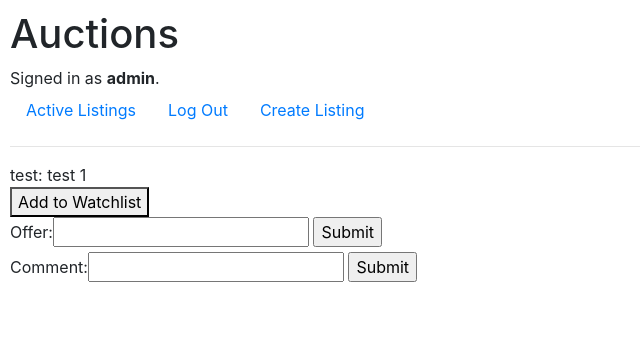
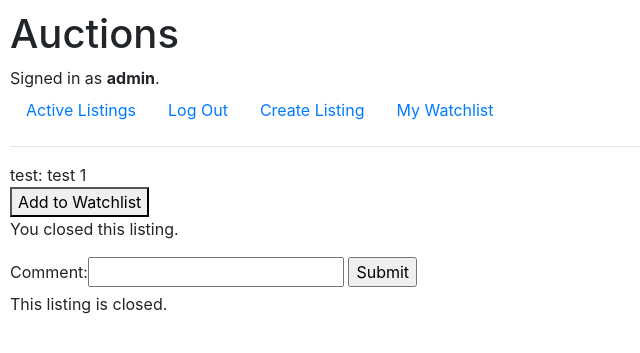
Before and after one commit to chriskccho/ecommerce-auction-website, a Django app: page /listing/19 in a window 1280 px wide. Shown: the top 353 px of the page, without its empty margins (0-640 px from the left). Run offline with Django 3.2, Linux system fonts and the light colour scheme; a user stored in the database is signed in; data comes from the database, SQL or seed files in the repository; both versions use the stored data as it was after the commit; data that the repository does not hold is empty; some libraries are stand-ins or nearby versions.

Commit message:
added closing auction functionality and for user to access their watchlist

```diff
--- a/auctions/templates/auctions/layout.html
+++ b/auctions/templates/auctions/layout.html
@@ -28,6 +28,10 @@
                 <li>
                     <a class="nav-link" href="{% url 'createlisting' %}">Create Listing</a>
                 </li>
+                <!--Watchlist-->
+                <li>
+                    <a class="nav-link" href="{% url 'watchlist' %}">My Watchlist</a>
+                </li>
             {% else %}
                 <li class="nav-item">
                     <a class="nav-link" href="{% url 'login' %}">Log In</a>
--- a/auctions/templates/auctions/listing.html
+++ b/auctions/templates/auctions/listing.html
@@ -4,29 +4,53 @@
     {{listing}}
 
         {% if user.is_authenticated %}
+            <!--Watchlist-->
             <form action="{% url 'addtowatch' listing.id %}" method="POST">
                 {% csrf_token %}
                 <button type="submit" name="watchlist">{{value}} Watchlist</button>
             </form>
+
+            <!--if the signed in user does not own this listing and is active-->
+            {% if listing.user_id != user and listing.isitactive == True %}
             <form action = "{% url 'bid' listing.id %}" method="POST">
                 {% csrf_token %}
                 {{bidform}}
                 <input type="submit">
             </form>
-
                 {% if messages %}
                     {% for message in messages %}
+                        {% if 'bid' in message.tags %}
                             <div id="message">{{ message }}</div>
+                        {% endif %}
                     {% endfor %}
                 {% endif %}
+            <!--if the signed in user does own this listing and is active-->
+            {% elif listing.user_id == user and listing.isitactive == True %}
+                <form action = "{% url 'close' listing.id %}" method="POST">
+                    {% csrf_token %}
+                    <button type="submit" name="close">Close listing</button>
+                </form>
+            <!--if the signed in user does not own this listing and is inactive-->
+            {% elif listing.user_id != user and listing.isitactive == False %}
+                {{flag}}
+            <!--if the signed in user does own this listing and is inactive-->
+            {% elif listing.user_id == user and listing.isitactive == False %}
 
+                <p>You closed this listing.</p>
+            {% endif %}
+
+
+            <!--Comment-->
             <form action = "{% url 'comment' listing.id %}" method="POST">
                 {% csrf_token %}
                 {{commentform}}
                 <input type="submit">
             </form>
+
         {% endif %}
 
+    <!--Comment list-->
+    <p>This listing is closed.</p>
     {% if allcomments %}
     <ul>
         {% for comment in allcomments %}
--- a/auctions/urls.py
+++ b/auctions/urls.py
@@ -11,5 +11,7 @@ urlpatterns = [
     path("listing/<int:listing_id>", views.listing, name="listing"),
     path("listing/addtowatch/<int:listing_id>", views.addtowatch, name="addtowatch"),
     path("listing/bid/<int:listing_id>", views.bid, name="bid"),
-    path("listing/comment/<int:listing_id>", views.comment, name="comment")
+    path("listing/comment/<int:listing_id>", views.comment, name="comment"),
+    path("listing/close/<int:listing_id>",views.close,name="close"),
+    path("watchlist", views.watchlist, name="watchlist")
 ]
--- a/auctions/views.py
+++ b/auctions/views.py
@@ -80,6 +80,12 @@ def createlisting(request):
         "form":form
     })
 
+@login_required
+def watchlist(request):
+    favlistings = request.user.this_user_fav_listing.all()
+    return render(request, "auctions/watchlist.html", {
+        "favlistings":favlistings
+    })
 
 def addtowatch(request, listing_id):
 
@@ -99,18 +105,27 @@ def listing(request, listing_id):
     bidform = BidForm()
     commentform = CommentForm()
 
-    #getting all comments for this listing
     allcomments = listing.this_listing_comments.all()
 
-    #watchlist button rendering
     if request.user.is_authenticated:
+
+        user_bid_this_listing = request.user.this_user_bids.filter(listing_id = listing_id)
+        flag = 'You did not bid on this item'
+        for bid in user_bid_this_listing:
+            if bid.bidamount == listing.currentbid:
+                flag = "You won this auction"
+            else:
+                flag = "You did not win this auction"
+
         if listing in request.user.this_user_fav_listing.all():
             value = 'Remove from'
         else:
             value = 'Add to'
-        context = {"listing":listing, "bidform":bidform, "value": value, "commentform":commentform, "allcomments":allcomments}
+
+        context = {"listing":listing, "bidform":bidform, "value": value, "commentform":commentform, "allcomments":allcomments, "flag":flag}
     else:
         context = {"listing":listing, "bidform":bidform, "commentform":commentform, "allcomments":allcomments}
+
     #end watchlist
 
     return render(request, "auctions/listing.html", context)
@@ -130,7 +145,7 @@ def bid(request, listing_id):
 
         if form.is_valid():
             if form.cleaned_data['bidamount'] <= bid:
-                messages.error(request, 'This amount is lower or equal to the current bid. Please add a higher amount to bid on this listing.')
+                messages.error(request, 'This amount is lower or equal to the current bid. Please add a higher amount to bid on this listing.', extra_tags='bid')
             else:
                 bidrow = form.save(commit=False)
                 bidrow.user_id = request.user
@@ -138,7 +153,7 @@ def bid(request, listing_id):
                 bidrow.save()
                 listing.currentbid = form.cleaned_data['bidamount']
                 listing.save()
-                messages.success(request, 'Bid successfully placed, your bid is now the highest current bid.')
+                messages.success(request, 'Bid successfully placed, your bid is now the highest current bid.', extra_tags='bid')
 
     return HttpResponseRedirect(reverse('listing', kwargs={"listing_id":listing_id}))
 
@@ -158,3 +173,13 @@ def comment(request, listing_id):
             comment.save()
 
     return HttpResponseRedirect(reverse('listing', kwargs={"listing_id": listing_id}))
+
+def close(request, listing_id):
+
+    listing = Listing.objects.get(pk = listing_id)
+
+    if request.method == "POST":
+        listing.isitactive = False
+        listing.save()
+
+    return HttpResponseRedirect(reverse('listing', kwargs={"listing_id":listing_id}))
```
Also changed, not shown: auctions/templates/auctions/watchlist.html (added, +15 -0 lines), db.sqlite3. Lines whose indentation alone changed are shown as unchanged.
